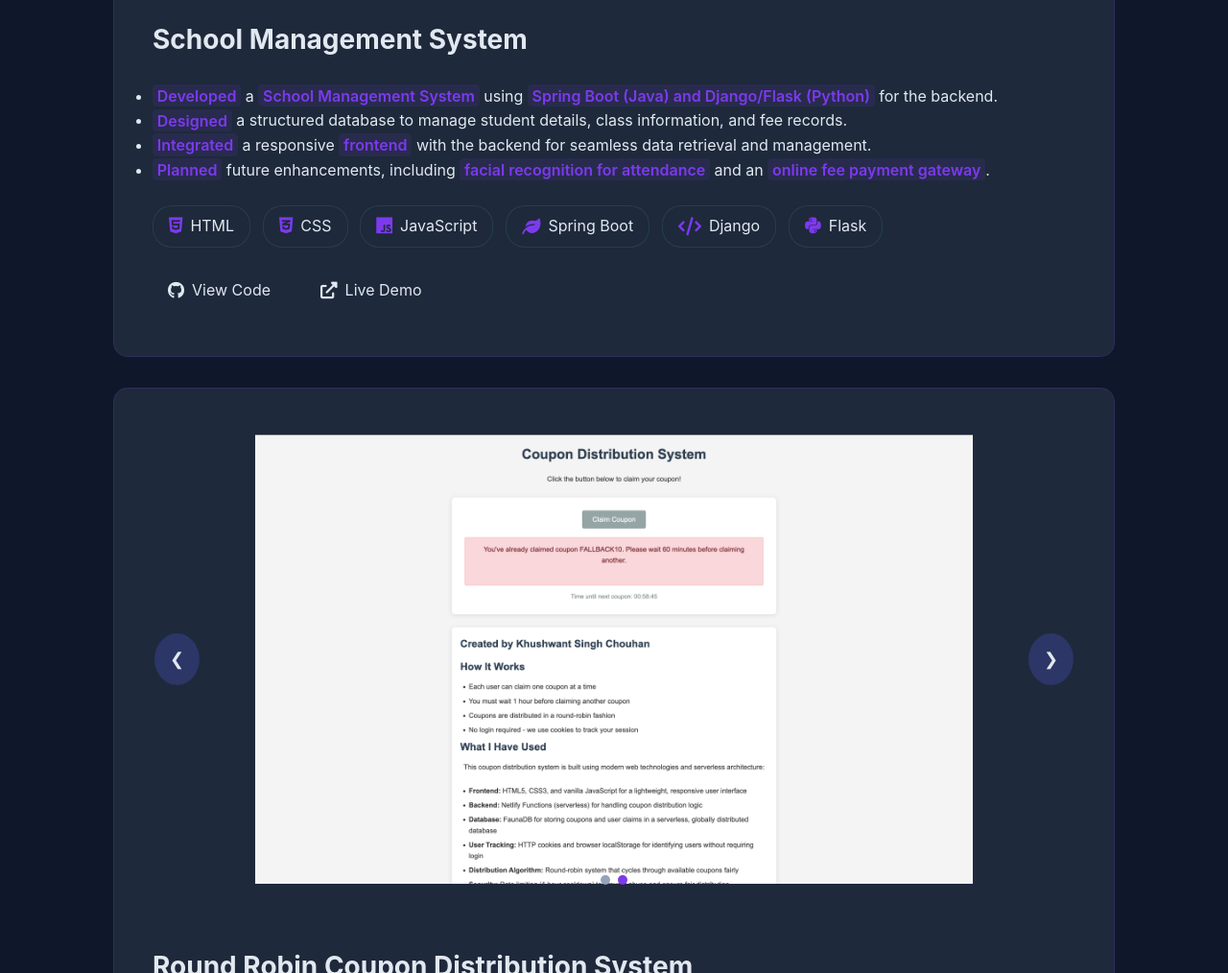
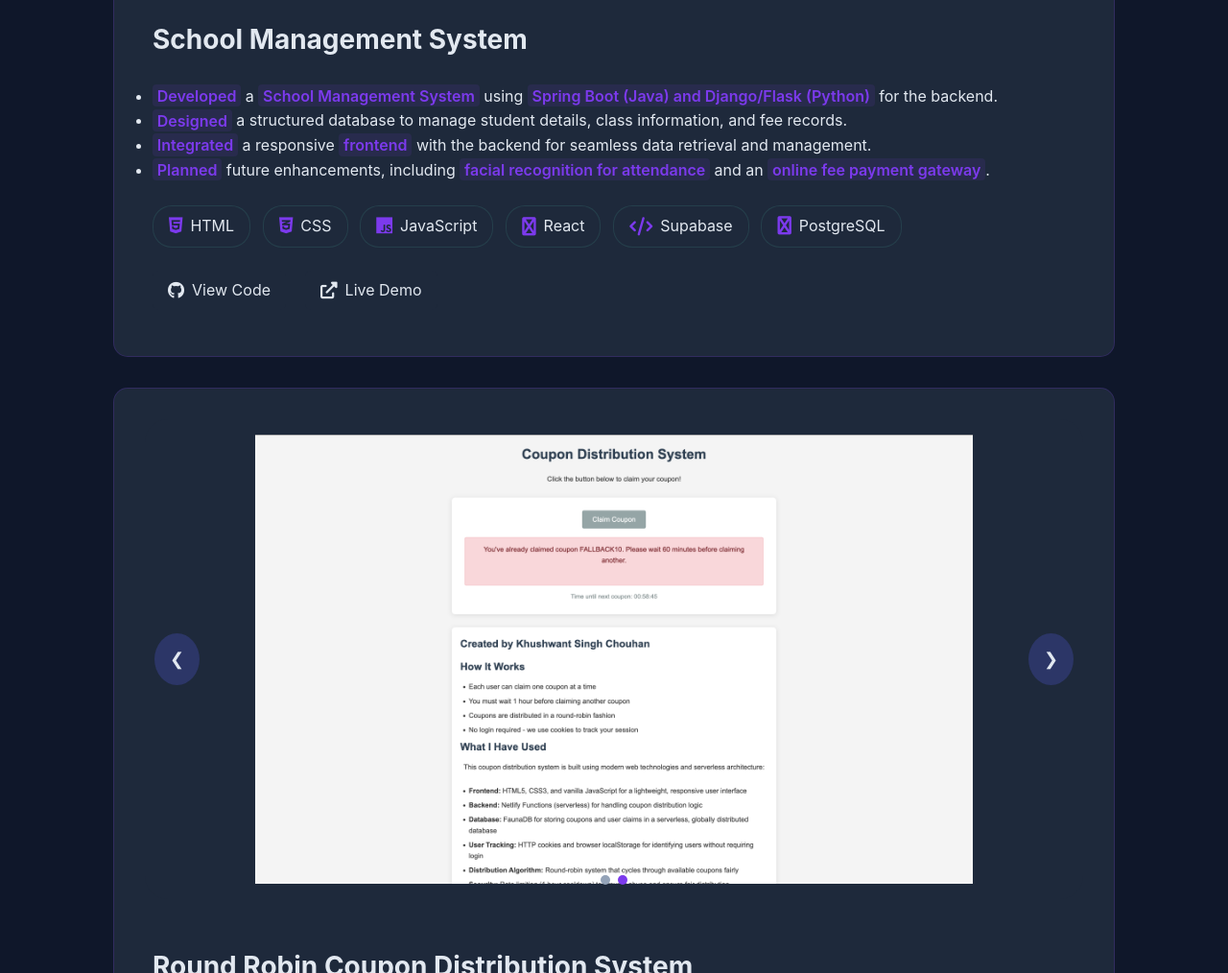
Before and after one commit to alphakhush2201/Portfolio, a website: page index.html in a window 1280 px wide. Shown: the part 2648-3662 px from the top of the page at 96% size. Drawn offline with nearby package versions, Linux system fonts and the light colour scheme.

Commit message:
updated project details

```diff
--- a/index.html
+++ b/index.html
@@ -297,9 +297,9 @@
                     <span><i class="fab fa-html5"></i>HTML</span>
                     <span><i class="fab fa-css3-alt"></i>CSS</span>
                     <span><i class="fab fa-js"></i>JavaScript</span>
-                    <span><i class="fas fa-leaf"></i>Spring Boot</span>
-                    <span><i class="fas fa-code"></i>Django</span>
-                    <span><i class="fab fa-python"></i>Flask</span>
+                    <span><i class="fas fa-react"></i>React</span>
+                    <span><i class="fas fa-code"></i>Supabase</span>
+                    <span><i class="fab fa-database"></i>PostgreSQL</span>
                   </div>
                   <div class="project-links">
                     <a
@@ -311,7 +311,7 @@
                       <span>View Code</span>
                     </a>
                     <a
-                      href="https://alphakhush2201.github.io/ERP/"
+                      href="https://masteracademt.vercel.app/"
                       target="_blank"
                       class="project-link"
                     >
```
